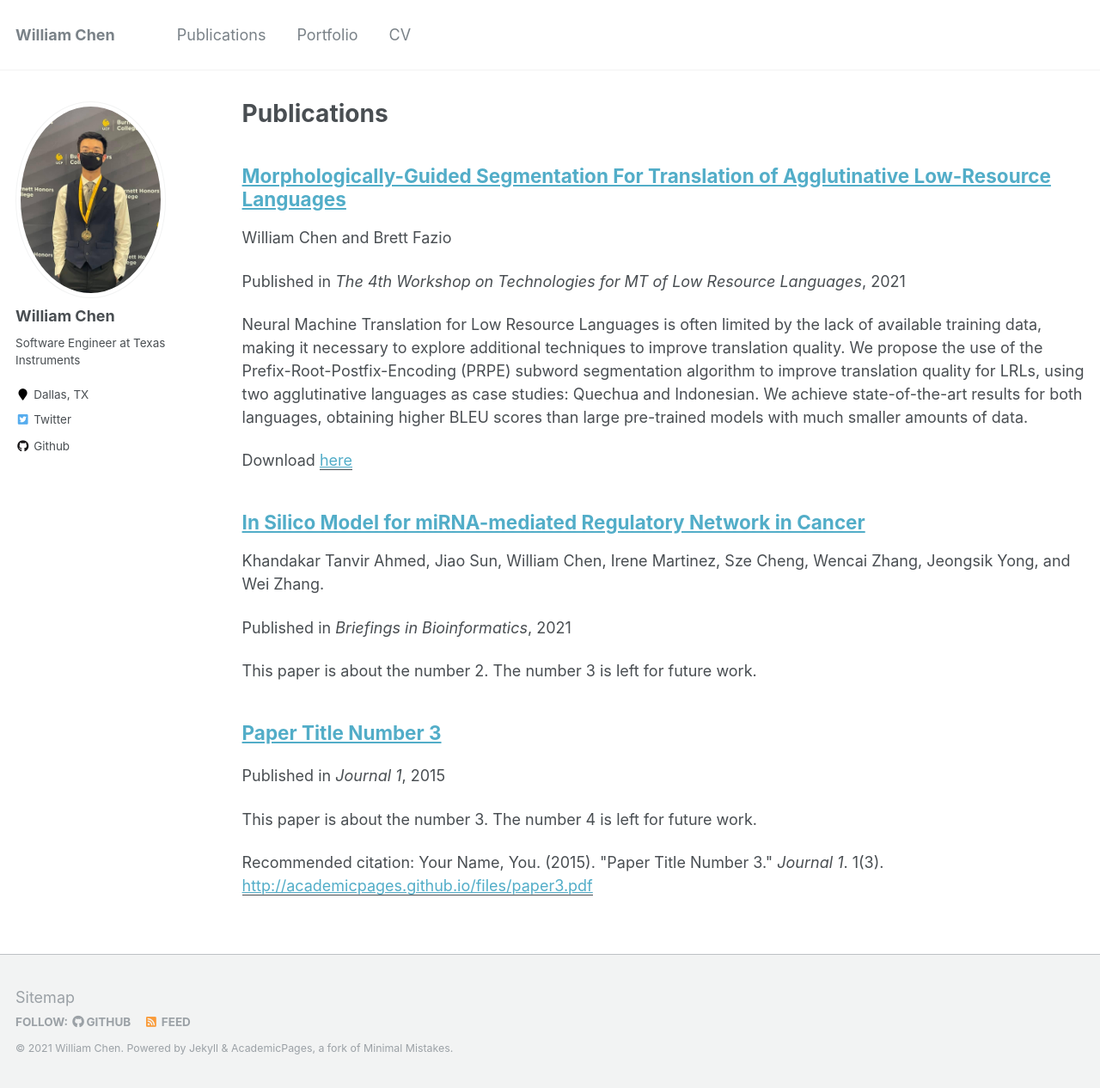
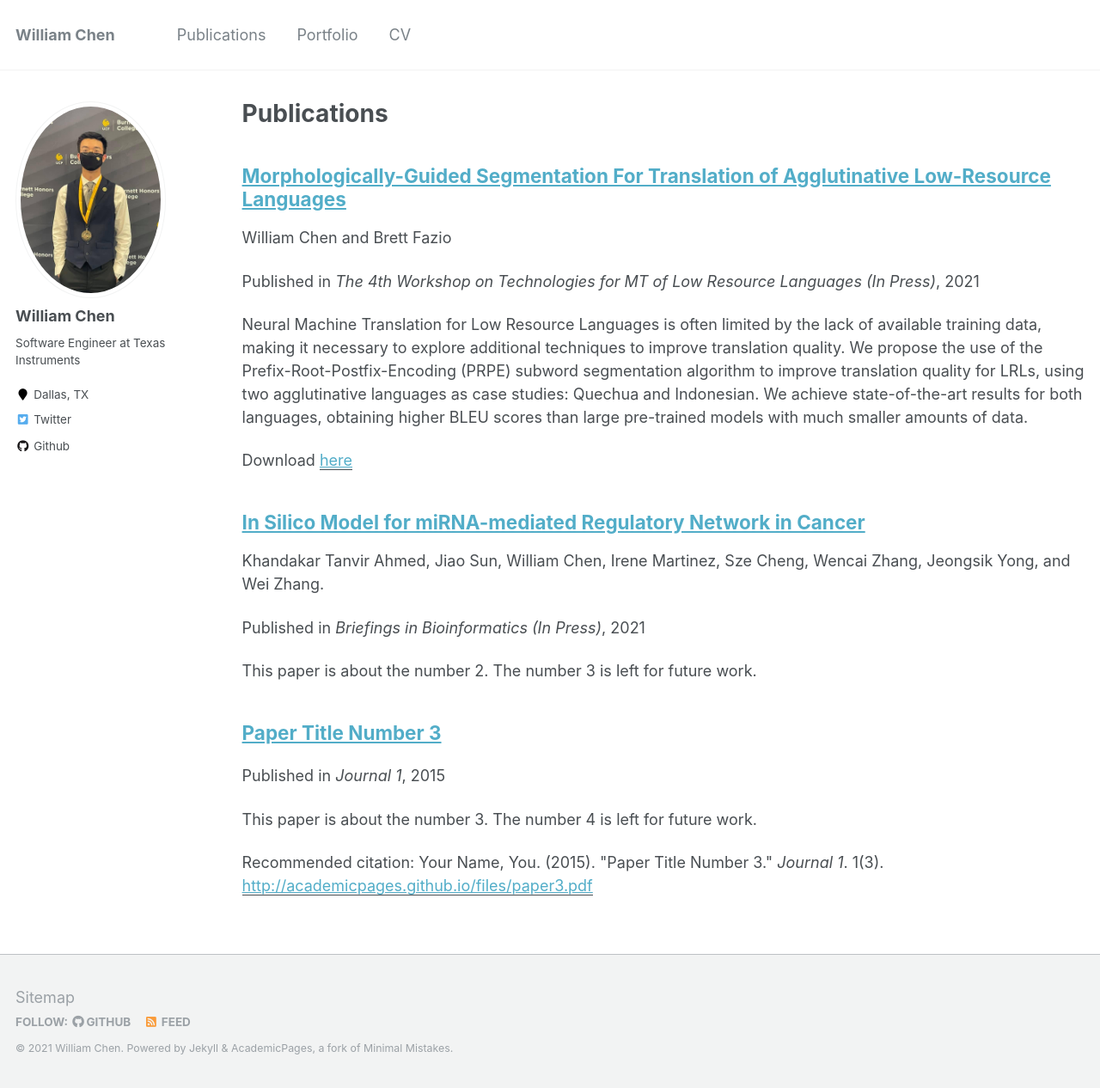
Before and after one commit to wanchichen/wanchichen.github.io, a Jekyll site: the page built from _pages/publications.md, in a window 1280 px wide and 1266 px high. Shown: the whole window at 86% size. Built offline with Jekyll 4.4.1, drawn with Linux system fonts in a browser that asks for light colours.

Commit message:
in press

```diff
--- a/_publications/2009-10-01-paper-title-number-1.md
+++ b/_publications/2009-10-01-paper-title-number-1.md
@@ -4,7 +4,7 @@ collection: publications
 permalink: /publication/morpho-nmt
 excerpt: "Neural Machine Translation for Low Resource Languages is often limited by the lack of available training data, making it necessary to explore additional techniques to improve translation quality. We propose the use of the Prefix-Root-Postfix-Encoding (PRPE) subword segmentation algorithm to improve translation quality for LRLs, using two agglutinative languages as case studies: Quechua and Indonesian. We achieve state-of-the-art results for both languages, obtaining higher BLEU scores than large pre-trained models with much smaller amounts of data."
 date: 2021-08-16
-venue: "The 4th Workshop on Technologies for MT of Low Resource Languages"
+venue: "The 4th Workshop on Technologies for MT of Low Resource Languages (In Press)"
 paperurl: "http://wanchichen.github.io/pdf/morpho_nmt.pdf"
 authors: "William Chen and Brett Fazio"
 ---
@@ -12,4 +12,5 @@ authors: "William Chen and Brett Fazio"
 Abstract: Neural Machine Translation (NMT) for Low Resource Languages (LRL) is often limited by the lack of available training data, making it necessary to explore additional techniques to improve translation quality. We propose the use of the Prefix-Root-Postfix-Encoding (PRPE) subword segmentation algorithm to improve translation quality for LRLs, using two agglutinative languages as case studies: Quechua and Indonesian. During the course of our experiments, we reintroduce a parallel corpus for Quechua-Spanish translation that was previously unavailable for NMT. Our experiments show the importance of appropriate subword segmentation, which can go as far as improving translation quality over systems trained on much larger quantities of data. We show this by achieving state-of-the-art results for both languages, obtaining higher BLEU scores than large pre-trained models with much smaller amounts of data.
 
 Download paper [here](http://wanchichen.github.io/pdf/morpho_nmt.pdf)
+
 Code available [here](https://github.com/wanchichen/morphological-nmt)
--- a/_publications/2010-10-01-paper-title-number-2.md
+++ b/_publications/2010-10-01-paper-title-number-2.md
@@ -2,8 +2,8 @@
 title: "In Silico Model for miRNA-mediated Regulatory Network in Cancer"
 collection: publications
 permalink: /publication/miRNA
-excerpt: 'This paper is about the number 2. The number 3 is left for future work.'
+excerpt: "This paper is about the number 2. The number 3 is left for future work."
 date: 2021-07-01
-venue: 'Briefings in Bioinformatics'
-authors: 'Khandakar Tanvir Ahmed, Jiao Sun, William Chen, Irene Martinez, Sze Cheng, Wencai Zhang, Jeongsik Yong, and Wei Zhang.'
+venue: "Briefings in Bioinformatics (In Press)"
+authors: "Khandakar Tanvir Ahmed, Jiao Sun, William Chen, Irene Martinez, Sze Cheng, Wencai Zhang, Jeongsik Yong, and Wei Zhang."
 ---
```
